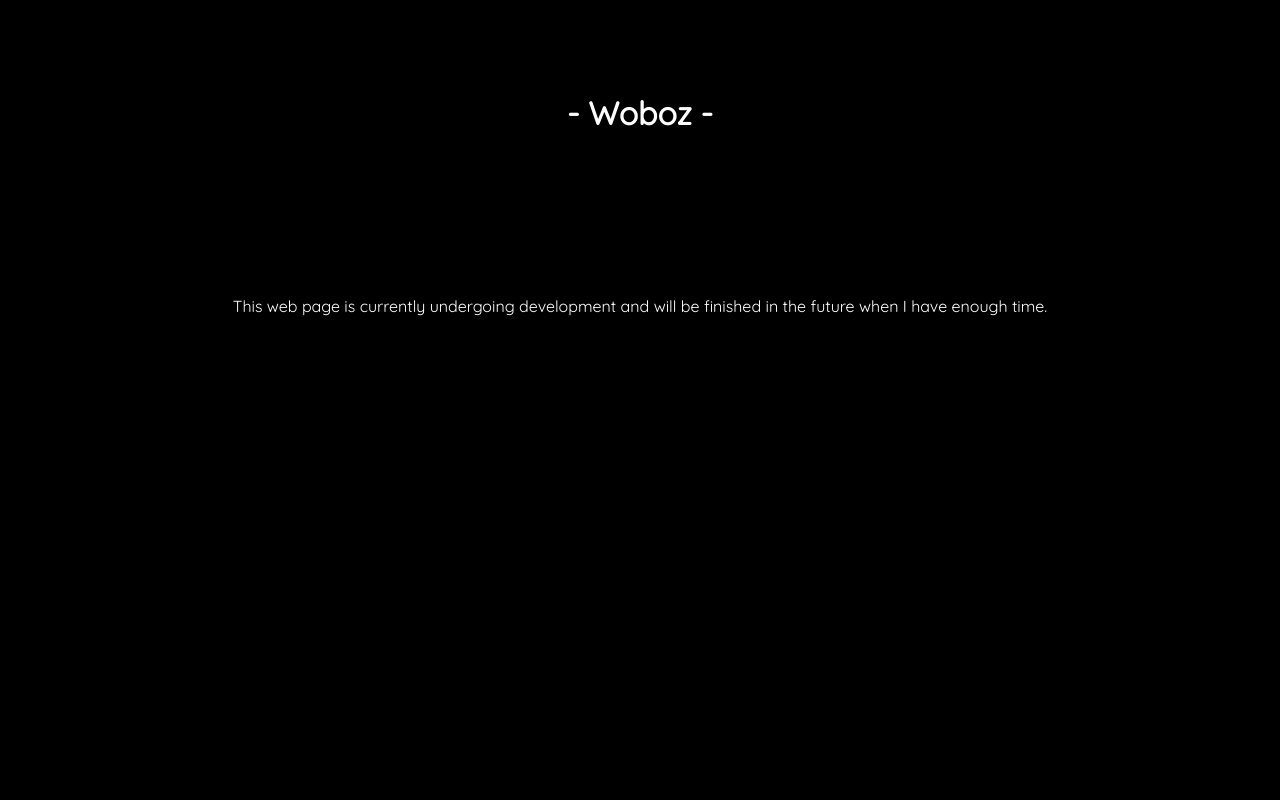
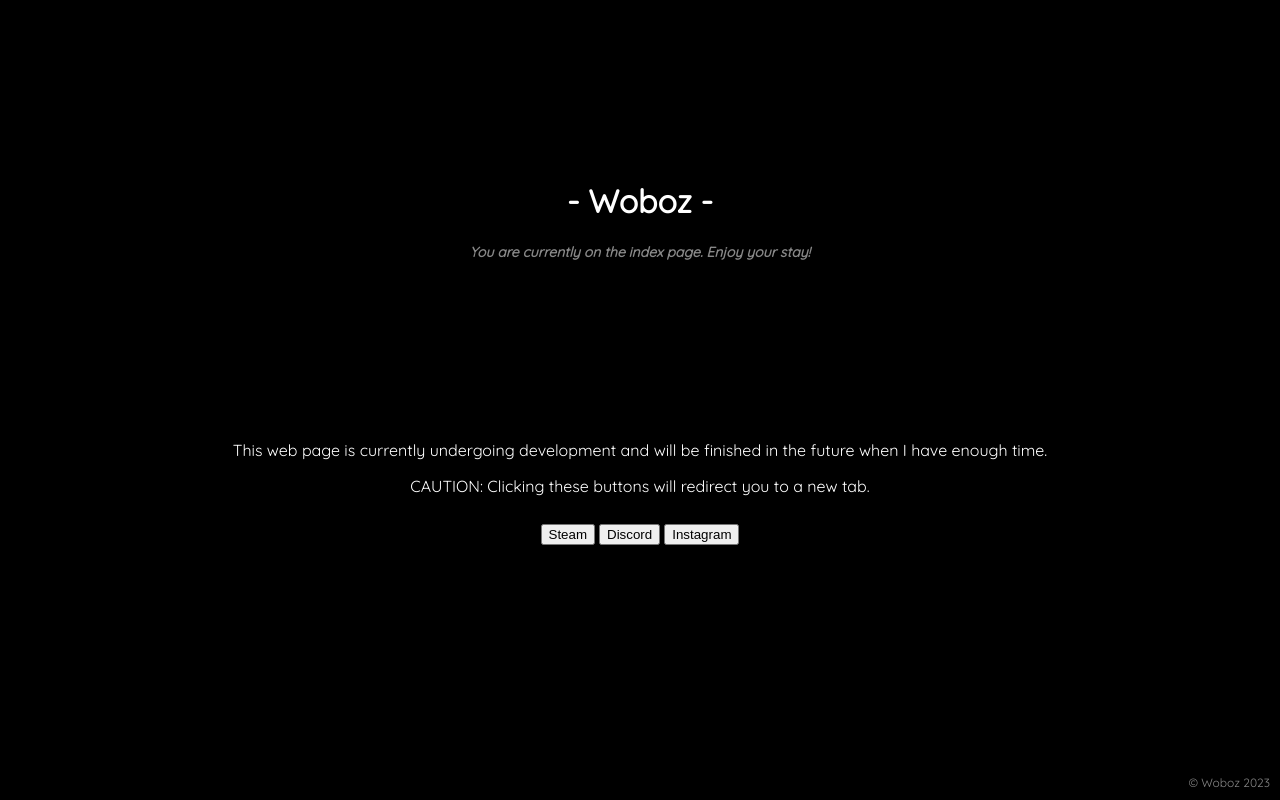
Before and after one commit to woboz-jumpen/woboz, a plain HTML site: page index.html in a window 1280 px wide. Drawn offline with Linux system fonts and the light colour scheme.

Commit message:
big changes B)

```diff
--- a/index.html
+++ b/index.html
@@ -1,16 +1,45 @@
 <!DOCTYPE html>
 <html>
+
     <head>
         <title>woboz</title>
         <link rel="stylesheet" href="styles.css">
         <link rel="stylesheet" href="https://fonts.googleapis.com/css?family=Quicksand">
+        <script src="scripts.js"></script>
     </head>
     <body>
         <div class="HeaderText">
-            <h1>- Woboz -</h1>
+            <h1>
+                - Woboz -
+            </h1>
+            <h2>
+                You are currently on the index page. Enjoy your stay!
+            </h2>
         </div>
+
         <div class="ParagraphText">
-            <p>This web page is currently undergoing development and will be finished in the future when I have enough time.</p>
+            <p>
+                This web page is currently undergoing development and will be finished in the future when I have enough time.
+            </p>
+            <p>
+                CAUTION: Clicking these buttons will redirect you to a new tab.
+            </p>
+        </div>
+
+        <div class="Socials">
+            <button onclick="redirectToSteam()">
+                Steam
+            </button>
+            <button onclick="redirectToDiscord()">
+                Discord
+            </button>
+            <button onclick="redirectToInstagram()">
+                Instagram
+            </button>
+        </div>
+
+        <div class="CopyrightText">
+            &copy; Woboz 2023
         </div>
     </body>
 
--- a/scripts.js
+++ b/scripts.js
@@ -0,0 +1,9 @@
+function redirectToSteam() {
+    window.open('https://steamcommunity.com/id/torcida_berlin', '_blank_')
+}
+function redirectToDiscord() {
+    window.open('discord://-/users/1085210641238855831', '_blank')
+}
+function redirectToInstagram() {
+    window.open('https://www.instagram.com/schlafer_jedentag/', '_blank')
+}
--- a/styles.css
+++ b/styles.css
@@ -6,12 +6,31 @@ body {
     font-family: "Quicksand", "serif";
     color: white;
     text-align: center;
-    padding: 5%;
+    padding: 12%;
+}
+
+.HeaderText h2 {
+    color: #888;
+    font-size: 14px;
+    font-style: italic;
 }
 
 .ParagraphText {
     font-family: "Quicksand", "serif";
     color: white;
     text-align: center;
-    padding: 5%;
 }
+
+.Socials {
+    padding: 1%;
+    text-align: center;
+}
+
+.CopyrightText {
+    position: fixed;
+    bottom: 10px;
+    right: 10px;
+    color: #888;
+    font-size: 12px;
+    font-family: 'Quicksand', sans-serif;
+}
```
Also changed, not shown: icons/discord.png (added).
